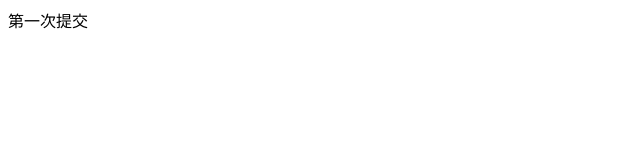
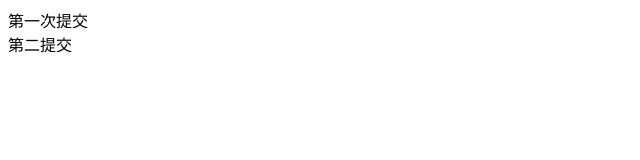
Before and after one commit to shenshanyikuchai/hehe, a plain HTML site: page index.html in a window 1280 px wide. Shown: the full height of the page, 0-640 px from the left. Drawn offline with Linux system fonts and the light colour scheme.

Commit message:
第二次提交

```diff
--- a/index.html
+++ b/index.html
@@ -6,5 +6,6 @@
 </head>
 <body>
 <div>第一次提交</div>
+<div>第二提交</div>
 </body>
 </html>
```
